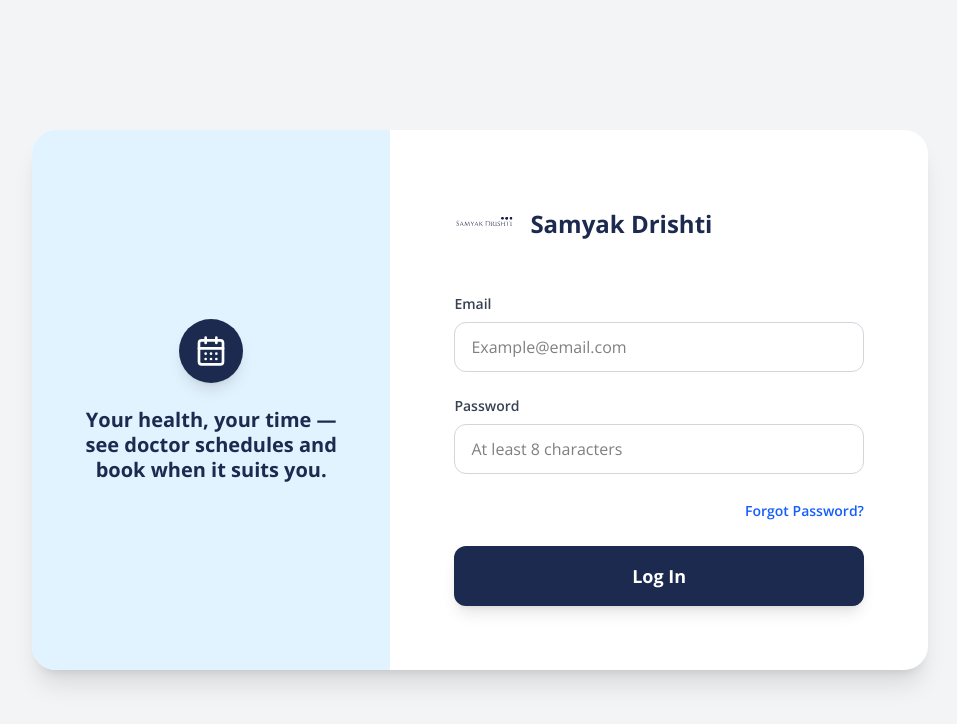
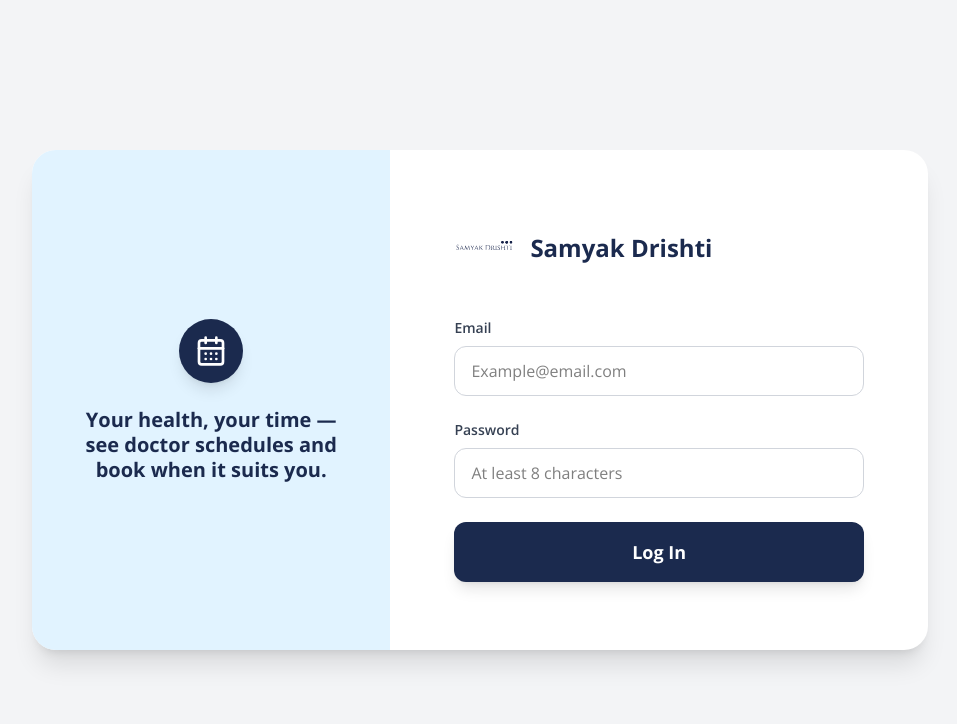
Before and after one commit to Inew-Technologies-LLP/SamyakDrishti-Website, a React (Vite) app: page /admin in a window 1280 px wide. Shown: the top 724 px of the page, without its empty margins (160-1117 px from the left). Built offline with nearby package versions, Linux system fonts and the light colour scheme.

Commit message:
Removed dummy forgot password link

```diff
--- a/src/pages/AdminLogin.jsx
+++ b/src/pages/AdminLogin.jsx
@@ -30,7 +30,7 @@ export default function AdminLogin() {
         {/* Left Side: Illustration Area */}
         <div className="md:w-[40%] bg-[#E1F3FF] p-10 flex flex-col items-center justify-center text-center">
           <div className="w-16 h-16 bg-[#1b2a4e] rounded-full flex items-center justify-center mb-6 shadow-lg">
-             <CalendarDays className="text-white" size={32} />
+            <CalendarDays className="text-white" size={32} />
           </div>
           <h2 className="text-[#1b2a4e] text-xl font-bold leading-tight">
             Your health, your time — see doctor schedules and book when it suits you.
@@ -71,12 +71,6 @@ export default function AdminLogin() {
 
             {error && <p className="text-red-500 text-xs font-medium">{error}</p>}
 
-            <div className="text-right">
-              <button type="button" className="text-blue-600 text-sm font-semibold hover:underline">
-                Forgot Password?
-              </button>
-            </div>
-
             <button
               type="submit"
               className="w-full bg-[#1b2a4e] text-white py-4 rounded-xl font-bold text-lg hover:bg-[#162340] transition-colors shadow-lg"
```
